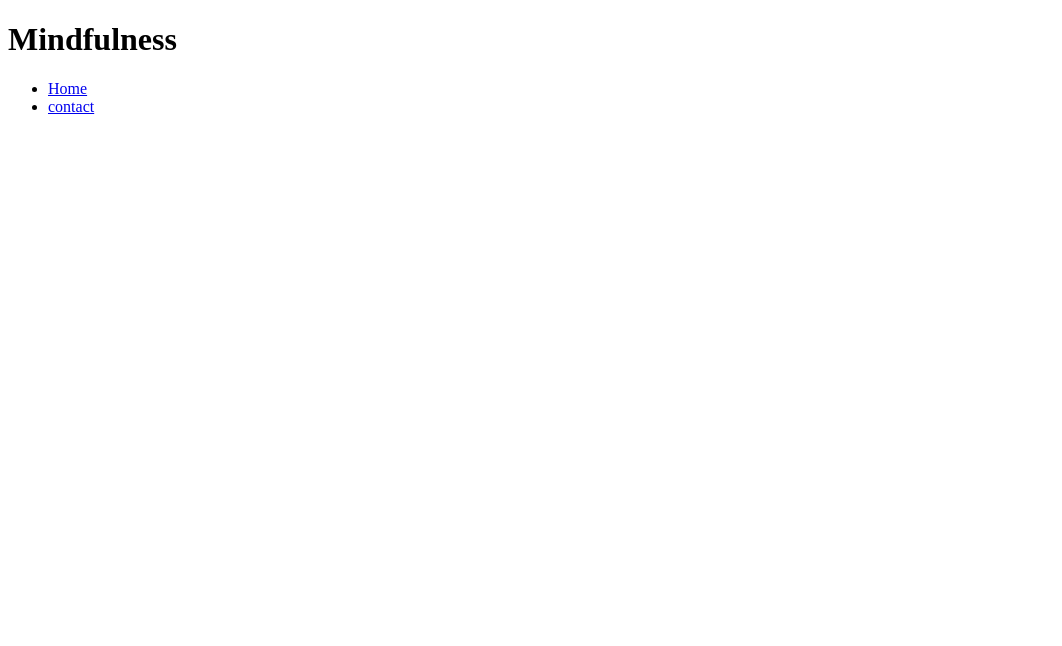
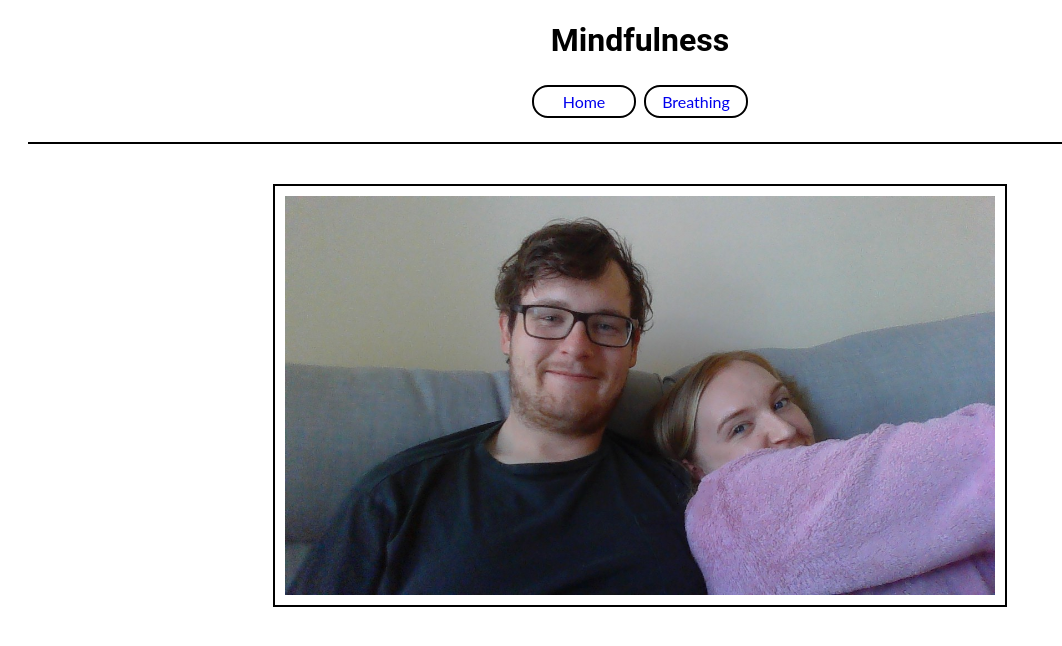
Before and after one commit to Davidw2710/Zen, a plain HTML site: page index.html in a window 1280 px wide. Shown: the whole page, without its empty margins (0-1062 px from the left). Drawn offline with Linux system fonts and the light colour scheme.

Commit message:
add assets folder

```diff
--- /dev/null
+++ b/assets/css/style.css
@@ -0,0 +1,48 @@
+ul {
+    list-style-type: none;
+    margin: 0;
+    padding: 0;
+}
+
+a {
+    border: 2px solid black;
+    border-radius: 50%;
+    width: 5rem;
+    padding: 5px 10px;
+    text-align: center;
+    text-decoration: none;
+    display: inline-block;
+    margin: 4px 2px;
+    border-radius: 16px;
+    font-family: Lato;
+}
+
+li {
+    display: inline;
+}
+
+nav {
+    text-align: center;
+    border-bottom: 2px solid black;
+    margin: 0px 20px 20px 20px;
+    padding-bottom: 20px;
+}
+
+img {
+    border: 2px solid black;
+    max-width: 60%;
+    padding: 10px;
+    display: block;
+    margin-left: auto;
+    margin-right: auto;
+
+}
+
+h1 {
+    font-family: Roboto, sans-serif;
+    text-align: center;
+}
+
+figure {
+    margin-top: 40px;
+}
--- a/index.html
+++ b/index.html
@@ -1,21 +1,30 @@
 <!DOCTYPE html>
 <html lang="en">
+
 <head>
     <meta charset="UTF-8">
     <meta http-equiv="X-UA-Compatible" content="IE=edge">
     <meta name="viewport" content="width=device-width, initial-scale=1.0">
+    <link rel="stylesheet" href="assets/css/style.css">
     <title>Mindfulness</title>
 </head>
+
 <body>
     <h1>Mindfulness</h1>
     <nav>
         <ul>
-         <li><a href="index.html">Home</a>
-        </li>
-        <li><a href="Contact">contact</a></li>
+            <li><a href="index.html">Home</a>
+            </li>
+            <li><a href="breathing.html">Breathing</a></li>
         </ul>
 
     </nav>
+    <section>
+        <figure>
+        <img src="assets/images/WIN_20200506_14_26_25_Pro.jpg" alt="cute pic">
+        </figure>
+    </section>
 
 </body>
+
 </html>
```
Also changed, not shown: breathing.html (+6 -0 lines), assets/images/WIN_20200506_14_26_25_Pro.jpg (added).
